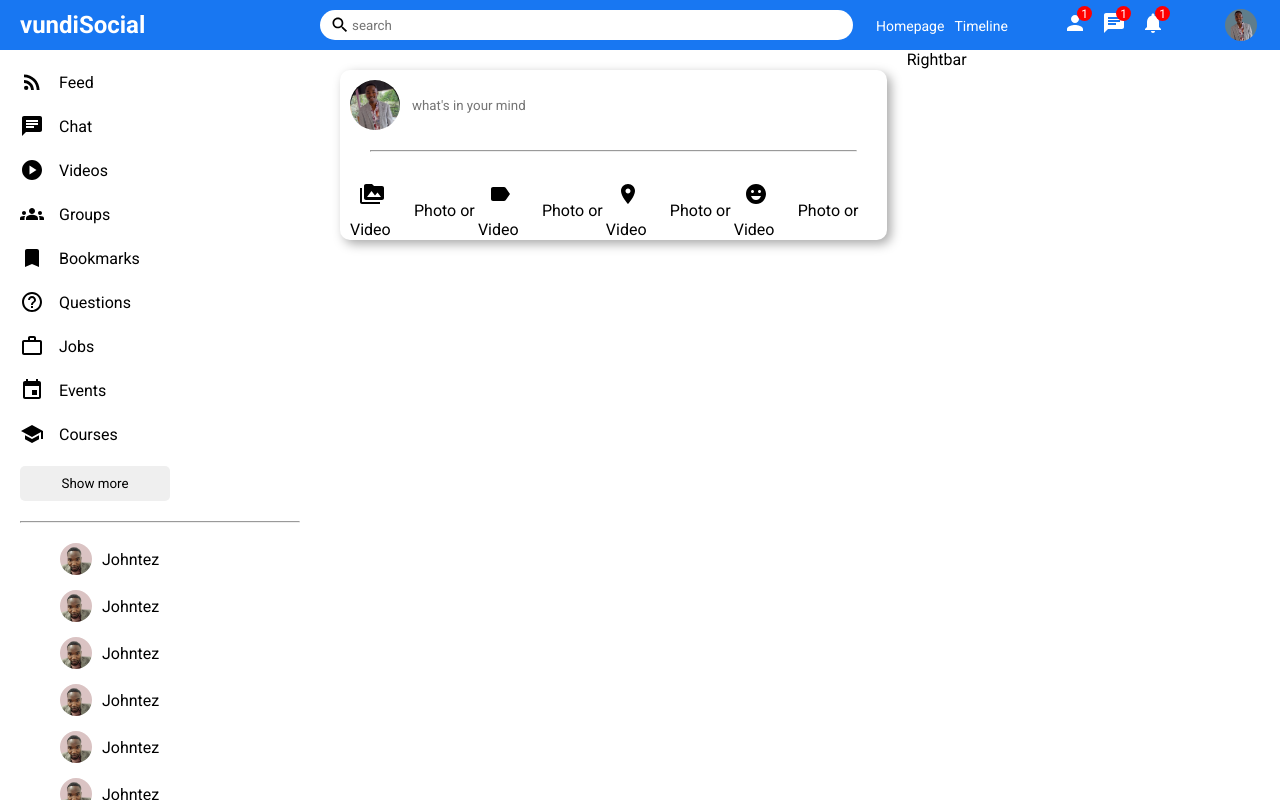
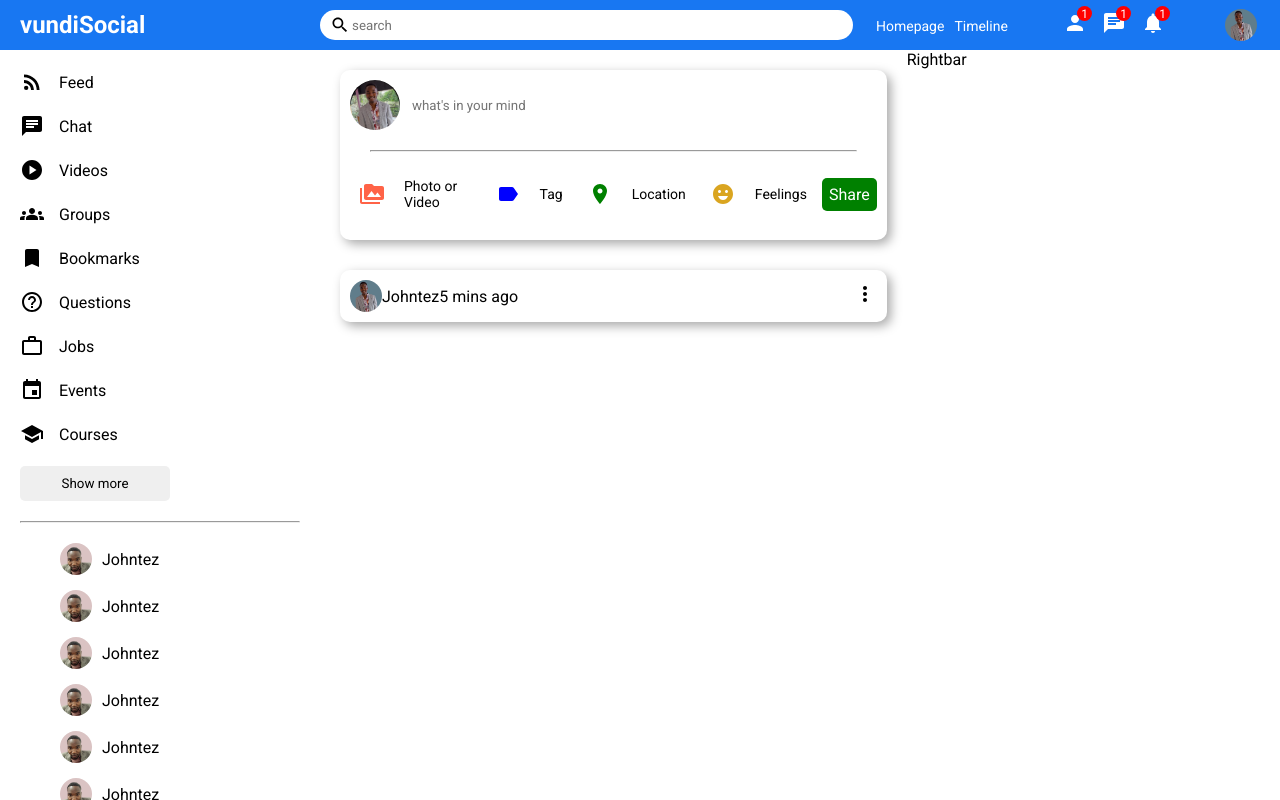
Before and after one commit to johnVundi/vundi-social, a React (Create React App) app: page / in a window 1280 px wide. Built offline with nearby package versions, Linux system fonts and the light colour scheme.

Commit message:
continuation

```diff
--- a/src/components/feeds/Feeds.jsx
+++ b/src/components/feeds/Feeds.jsx
@@ -1,3 +1,4 @@
+import Post from '../post/Post'
 import Share from '../share/Share'
 import './feeds.css'
 
@@ -6,6 +7,7 @@ function Feeds() {
         <div className='feed'>
             <div className="feedsWrapper">
                 <Share />
+                <Post />
             </div>
         </div>
     )
--- /dev/null
+++ b/src/components/post/Post.jsx
@@ -0,0 +1,27 @@
+import { MoreVert } from '@mui/icons-material'
+import './post.css'
+
+function Post() {
+    return (
+        <div className='post'>
+            <div className='postWrapper'>
+                <div className="postTop">
+                    <div className="postTopLeft">
+                        <img src="/assets/persons/person1.png" alt="" className="postProfileImg" />
+                        <span className='postUsername'>Johntez</span>
+                        <span className='postDate'>5 mins ago</span>
+                    </div>
+                    <div className='postTopRight'>
+                        <MoreVert />
+                    </div>
+
+                </div>
+            </div>
+
+            <div className='postCenter'> </div>
+            <div className='postBottom'> </div>
+        </div>
+    )
+}
+
+export default Post
--- /dev/null
+++ b/src/components/post/post.css
@@ -0,0 +1,25 @@
+.post{
+    width: 100%;
+    border-radius: 10px;
+    -webkit-box-shadow: 4px 4px 11px 0px rgba(0,0,0,0.34);
+    box-shadow: 4px 4px 11px 0px rgba(0,0,0,0.34);
+    margin: 30px 0;
+}
+.postWrapper{
+    padding: 10px;
+}
+.postTop{
+    display: flex;
+    align-items: center;
+    justify-content: space-between;
+}
+.postTopLeft{
+    display: flex;
+    align-items: center;
+}
+.postProfileImg{
+    width: 32px;
+    height: 32px;
+    border-radius: 50%;
+    object-fit: cover;
+}
--- a/src/components/share/Share.jsx
+++ b/src/components/share/Share.jsx
@@ -1,4 +1,4 @@
-import  './share.css'
+import './share.css'
 import LabelIcon from '@mui/icons-material/Label';
 import LocationOnIcon from '@mui/icons-material/LocationOn';
 import EmojiEmotionsIcon from '@mui/icons-material/EmojiEmotions';
@@ -12,26 +12,27 @@ function Share() {
           <img className='shareProfileImg' src="/assets/persons/Profile.jpeg" alt="" />
           <input placeholder="what's in your mind" className='shareInput' />
         </div>
-        <hr className='shareHr'/>
+        <hr className='shareHr' />
         <div className="shareBottom">
           <div className="shareOptions">
             <div className="shareOption">
-                <PermMediaIcon className='shareIcon'/>
+              <PermMediaIcon htmlColor='tomato' className='shareIcon' />
               <span className='shareOptionText'>Photo or Video</span>
             </div>
             <div className="shareOption">
-                <LabelIcon className='shareIcon'/>
-                <span className='shareOptionText'>Photo or Video</span>
+              <LabelIcon htmlColor='blue' className='shareIcon' />
+              <span className='shareOptionText'>Tag</span>
             </div>
             <div className="shareOption">
-                <LocationOnIcon className='shareIcon'/>
-                <span className='shareOptionText'>Photo or Video</span>
+              <LocationOnIcon htmlColor='green' className='shareIcon' />
+              <span className='shareOptionText'>Location</span>
             </div>
             <div className="shareOption">
-                <EmojiEmotionsIcon className='shareIcon'/>
-                <span className='shareOptionText'>Photo or Video</span>
+              <EmojiEmotionsIcon htmlColor='goldenrod' className='shareIcon' />
+              <span className='shareOptionText'>Feelings</span>
             </div>
           </div>
+          <div className="shareButton">Share</div>
         </div>
       </div>
     </div>
--- a/src/components/share/share.css
+++ b/src/components/share/share.css
@@ -31,20 +31,35 @@ box-shadow: 4px 4px 11px 0px rgba(0,0,0,0.34);
 .shareHr{
     margin: 20px;
 }
-.shareButton{
+.shareBottom{
     display: flex;
     align-items: center;
     justify-content: space-between;
 }
 .shareOptions{
     display: flex;
+
+}
+.shareOption{
+    display: flex;
     align-items: center;
-
     margin-right: 15px;
     cursor: pointer;
 }
 .shareIcon{
     font-size: 18px;
-    margin-right: 20px;
+    margin-right: 10px;
     padding: 10px;
 }
+.shareOptionText{
+    font-size: 14px;
+    font-weight: 500;
+}
+.shareButton{
+    border: none;
+    padding: 7px;
+    border-radius: 5px;
+    background-color: green;
+    font-weight: 500;
+    color: white;
+}
```
Lines whose indentation alone changed are shown as unchanged.
